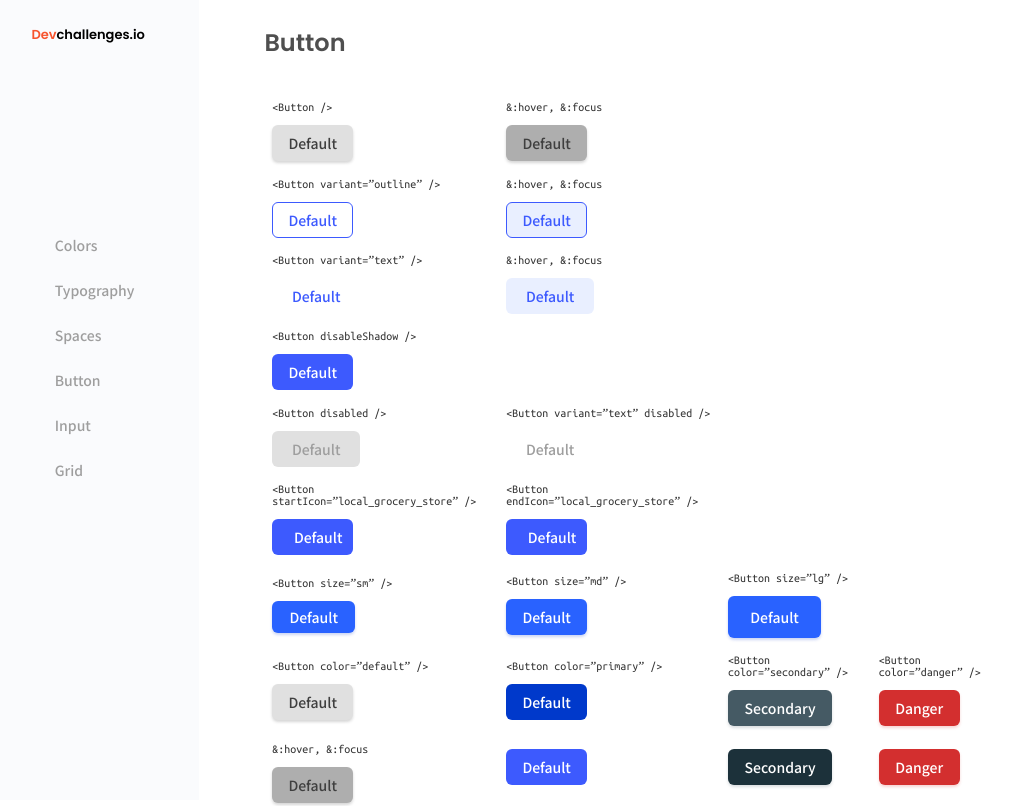
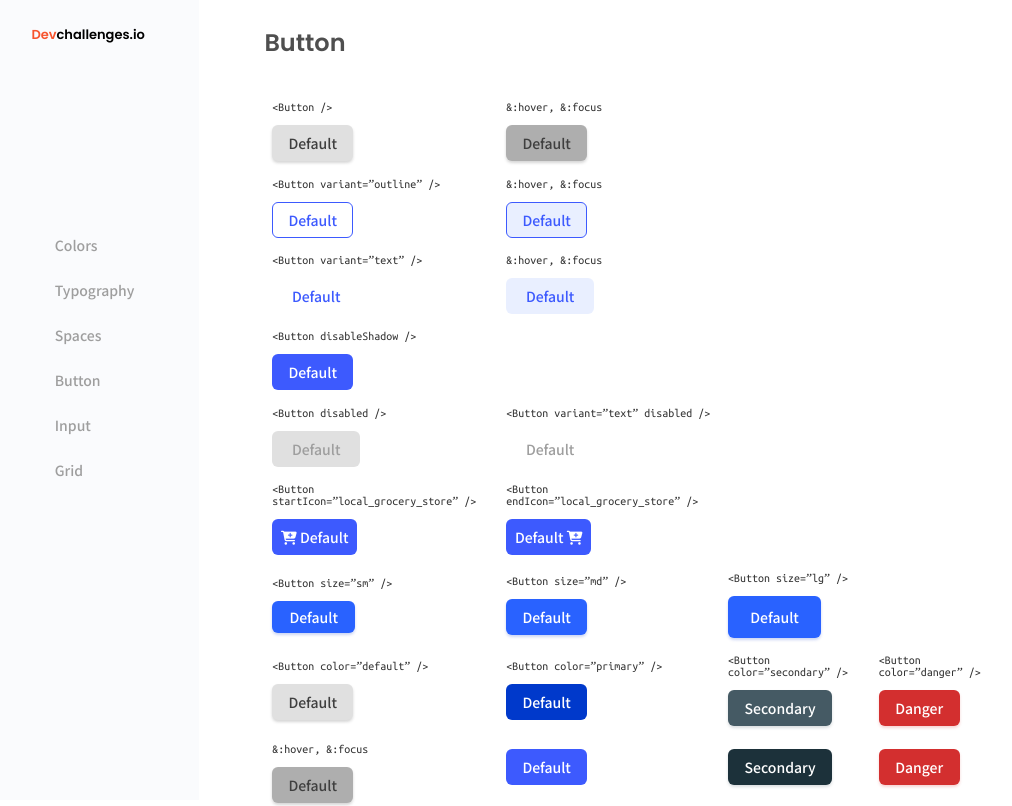
Before and after one commit to shinra613/devchallenges-button-component, a React (Create React App) app in the folder my-app/: page / in a window 1280 px wide. Shown: the whole page, without its empty margins (23-1035 px from the left). Built offline with nearby package versions, Linux system fonts and the light colour scheme.

Commit message:
refactor
style update

```diff
--- a/my-app/public/index.html
+++ b/my-app/public/index.html
@@ -3,7 +3,8 @@
   <head>
     <meta charset="utf-8" />
     <link rel="icon" href="%PUBLIC_URL%/favicon.ico" />
-    <link rel="stylesheet" href="https://cdnjs.cloudflare.com/ajax/libs/font-awesome/4.7.0/css/font-awesome.min.css">
+    <script src="https://kit.fontawesome.com/fe094fd9b0.js" crossorigin="anonymous"></script>
+
     <meta name="viewport" content="width=device-width, initial-scale=1" />
     <meta name="theme-color" content="#000000" />
     <meta
--- a/my-app/src/components/button/Button.css
+++ b/my-app/src/components/button/Button.css
@@ -202,3 +202,11 @@ text-align: left;
 button{
     float:left;
 }
+
+.lefticon{
+    width: 85px;
+}
+
+.righticon{
+    width: 85px;
+}
--- a/my-app/src/components/button/Button.js
+++ b/my-app/src/components/button/Button.js
@@ -9,6 +9,10 @@ function ButtonComp(props) {
 
 function ButtonCompTwo(props) {
     return <button className={props.class}><i class="fas fa-cart-plus"></i>{props.name}</button>
+}
+
+function ButtonCompThree(props){
+    return <button className={props.class}>{props.name}<i class="fas fa-cart-plus"></i></button>
 }
 
 
@@ -55,9 +59,9 @@ function Button (){
                 <td> <ParaComp para="<Button startIcon=”local_grocery_store” />" />
 
 
-                    <ButtonCompTwo name="Default" class="disabledshadow lefticon" /></td>
+                    <ButtonCompTwo name=" Default" class="disabledshadow lefticon" /></td>
                     <td> <ParaComp para="<Button endIcon=”local_grocery_store” />" />
-                    <ButtonCompTwo name="Default" class="disabledshadow righticon" /></td>
+                    <ButtonCompThree name="Default " class="disabledshadow righticon" /></td>
 
             </tr>
             <tr>
```
